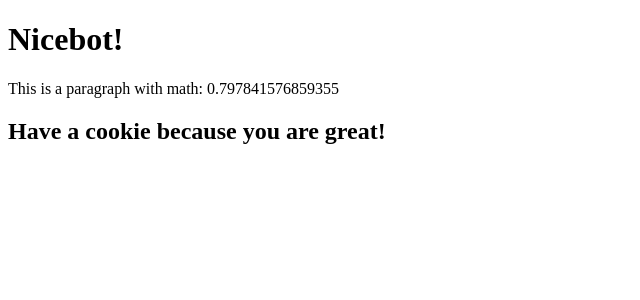
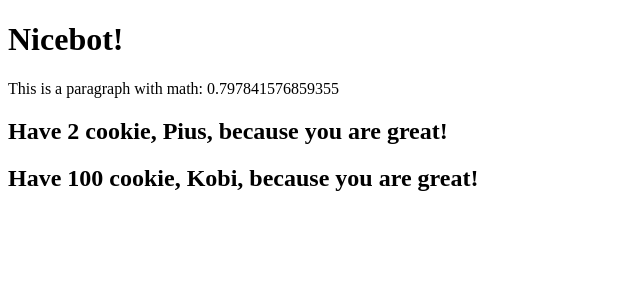
Before and after one commit to piuswong-multiverse/demo-w8d1-react-components-props-202212, a React (Vite) app: page / in a window 1280 px wide. Shown: the top 300 px of the page, without its empty margins (0-640 px from the left). Built offline with nearby package versions, Linux system fonts and the light colour scheme.

Commit message:
Send props to component

```diff
--- a/App.js
+++ b/App.js
@@ -5,11 +5,19 @@ import Cookie from './components/Cookie';
 
 //create the component
 const App = () => {
+
+    const names = ["Pius", "Kobi", "Spot", "Zero"];
+
     return( // JSX goes in here!!  You can only have ONE element as the parent in there
         <div>
             <h1>Nicebot!</h1>
             <p>This is a paragraph with math: { Math.random() } </p>
-            <Cookie />
+            <Cookie
+                name={names[0]}
+                numberOfCookies={2} />
+            <Cookie
+                name={names[1]}
+                numberOfCookies={100} />
         </div>
     );
 }
--- a/components/Cookie.js
+++ b/components/Cookie.js
@@ -1,9 +1,9 @@
 import React from 'react';
 
-const Cookie = () => {
-    return(
+const Cookie = (props) => {
+    return( // JSX goes inside here
         <div>
-            <h2>Have a cookie because you are great!</h2>
+            <h2>Have {props.numberOfCookies} cookie, {props.name}, because you are great!</h2>
         </div>
     )
 };
```
